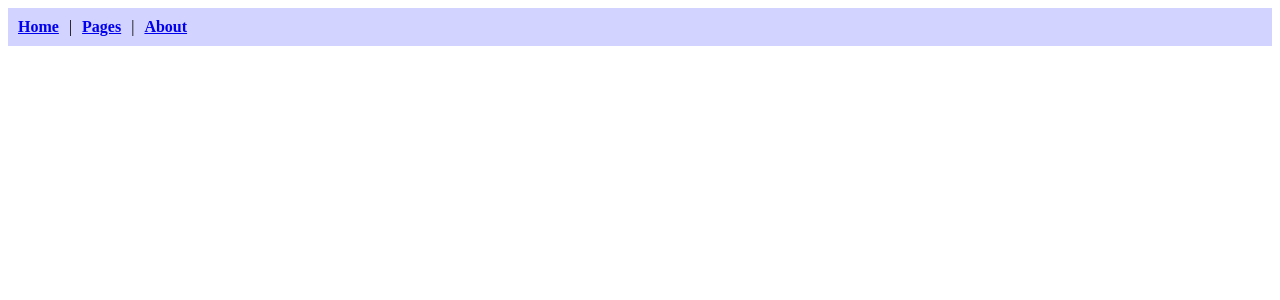
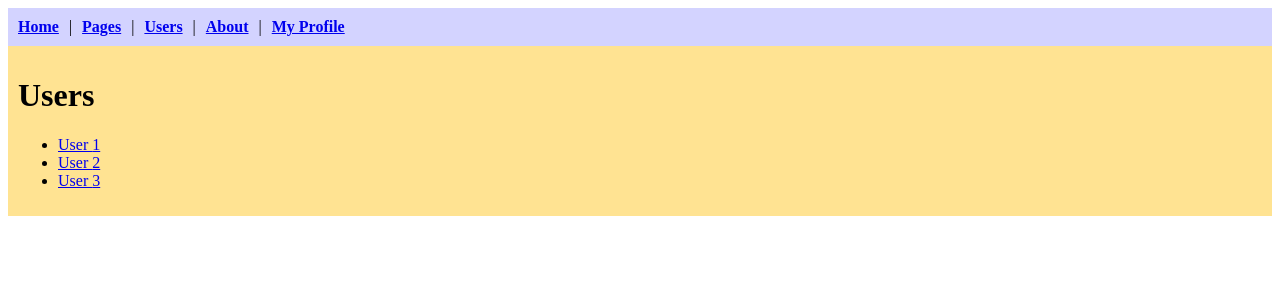
Before and after one commit to Toxe/react-router, a React (Create React App) app: page /users in a window 1280 px wide. Before the commit this address had no page. Shown: the top 300 px of the page. Built offline with nearby package versions, Linux system fonts and the light colour scheme.

Commit message:
Add users and profile page

```diff
--- a/src/App.js
+++ b/src/App.js
@@ -3,6 +3,7 @@ import { Routes, Route } from "react-router-dom";
 import Home from "./Home";
 import About from "./About";
 import Pages from "./Pages";
+import Users from "./Users";
 import Navigation from "./Navigation";
 
 export default function App() {
@@ -13,6 +14,7 @@ export default function App() {
                 <Route path="/" element={<Home />} />
                 <Route path="about" element={<About />} />
                 <Route path="pages/*" element={<Pages />} />
+                <Route path="users/*" element={<Users />} />
             </Routes>
         </div>
     );
--- a/src/Navigation.js
+++ b/src/Navigation.js
@@ -24,7 +24,9 @@ export default function Navigation() {
         <Nav>
             <Item><Link to="/">Home</Link></Item>
             <Item><Link to="/pages">Pages</Link></Item>
+            <Item><Link to="/users">Users</Link></Item>
             <Item><Link to="/about">About</Link></Item>
+            <Item><Link to="/users/me">My Profile</Link></Item>
         </Nav>
     );
 }
--- /dev/null
+++ b/src/Users.js
@@ -0,0 +1,69 @@
+import React from "react";
+import { Routes, Route, Link, useParams, Outlet } from "react-router-dom";
+import styled from "styled-components";
+import NotFound from "./NotFound";
+
+const Content = styled.div`
+    background: #ffe392;
+    padding: 10px;
+`;
+
+const User = styled.div`
+    background: #ffecb6;
+    padding: 10px;
+`;
+
+const users = ["1", "2", "3"];
+
+export default function Users() {
+    return (
+        <Routes>
+            <Route path="/" element={<AllUsers />}>
+                <Route path="me" element={<MyProfile />} />
+                <Route path=":userId" element={<SingleUser />} />
+            </Route>
+            <Route path="*" element={<NotFound />} />
+        </Routes>
+    );
+}
+
+function AllUsers() {
+    return (
+        <Content>
+            <h1>Users</h1>
+            <ul>
+                {users.map((userId, idx) => (
+                    <li key={idx}>
+                        <Link to={userId}>User {userId}</Link>
+                    </li>
+                ))}
+            </ul>
+            <Outlet />
+        </Content>
+    );
+}
+
+function SingleUser() {
+    const { userId } = useParams();
+
+    if (!users.includes(userId)) return <NotFound />;
+
+    return (
+        <User>
+            <h3>User {userId}</h3>
+            <p>
+                Username: user{userId}<br />
+                eMail: user{userId}@example.com
+            </p>
+        </User>
+    );
+}
+
+function MyProfile() {
+    return (
+        <User>
+            <h3>My Profile</h3>
+            <p>Oh my...!</p>
+        </User>
+    );
+}
```
